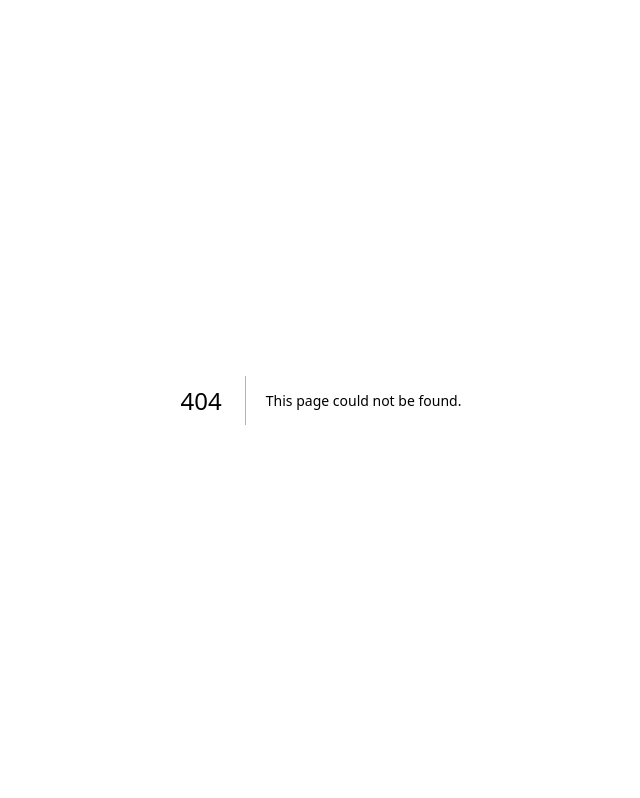
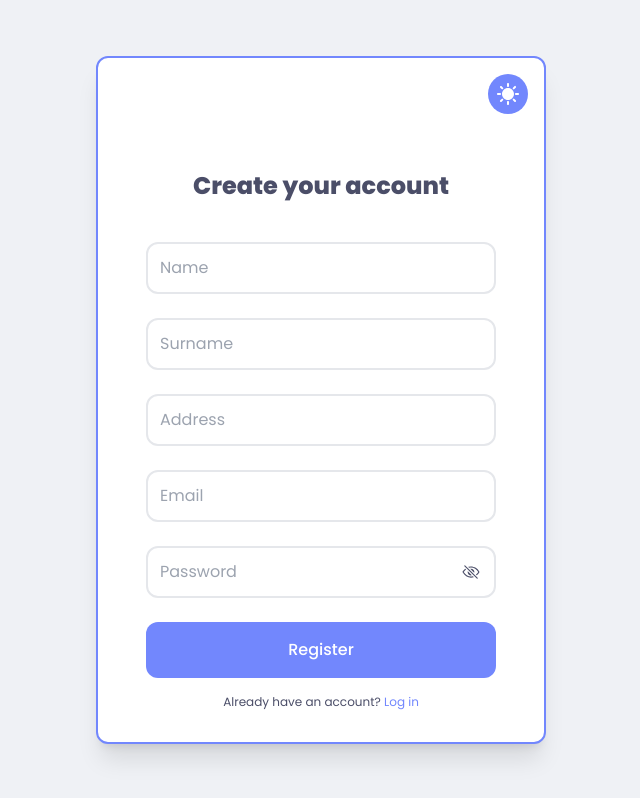
Before and after one commit to coradini1/Coyote-Trade, a Next.js app in the folder frontend/: page /register in a window 1280 px wide. Before the commit this address had no page. Shown: the whole page, without its empty margins (319-959 px from the left). Built offline with nearby package versions, Linux system fonts and the light colour scheme.

Commit message:
feat: add register screen

```diff
--- a/frontend/app/login/page.tsx
+++ b/frontend/app/login/page.tsx
@@ -38,7 +38,7 @@ export default function Home() {
     const theme = localStorage.getItem("darkMode")
 
     if (theme === "true") {
-      setDarkMode(true)
+    setDarkMode(true)
     } else {
       setDarkMode(false)
     }
--- a/frontend/app/page.tsx
+++ b/frontend/app/page.tsx
@@ -5,6 +5,7 @@ export default function Home() {
     <main>
       <h1>index</h1>
       <Link href="/login">login</Link>
+      <Link href="/register">register</Link>
     </main>
   );
 }
--- /dev/null
+++ b/frontend/app/register/page.tsx
@@ -0,0 +1,249 @@
+"use client";
+import React, { useEffect, useState } from "react";
+
+import { motion } from "framer-motion";
+import { MdSunny } from "react-icons/md";
+import { IoMdArrowBack, IoMdMoon } from "react-icons/io";
+
+import { Label } from "@/components/ui/label";
+import { Checkbox } from "@/components/ui/checkbox";
+import { Toaster } from "@/components/ui/toaster";
+
+import Link from "@/components/custom/Link/Link";
+import Input from "@/components/custom/Input/Input";
+
+import { useToast } from "@/components/ui/use-toast";
+
+type FormProps = {
+  name: string;
+  surname: string;
+  address: string;
+  email: string;
+  password: string;
+  persist?: boolean;
+};
+
+export default function Home() {
+  const [formData, setFormData] = useState<FormProps>({
+    name: "",
+    surname: "",
+    address: "",
+    email: "",
+    password: "",
+    persist: false,
+  });
+
+  const [darkMode, setDarkMode] = useState<boolean>(false);
+  const [loading, setLoading] = useState<boolean>(false);
+  const [isResetingPassword, setIsResetingPassword] = useState<boolean>(false);
+
+  const { toast } = useToast();
+
+  useEffect(() => {
+    const theme = localStorage.getItem("darkMode");
+
+    if (theme === "true") {
+      setDarkMode(true);
+    } else {
+      setDarkMode(false);
+    }
+  }, []);
+
+  const container = {
+    hidden: { opacity: 1, scale: 1 },
+    visible: {
+      opacity: 1,
+      scale: 1,
+
+      transition: {
+        delayChildren: 0,
+        staggerChildren: 0.2,
+      },
+    },
+  };
+
+  const item = {
+    hidden: { y: 20, opacity: 0 },
+    visible: {
+      y: 0,
+      opacity: 1,
+    },
+  };
+
+  function handleForm(e: React.FormEvent) {
+    e.preventDefault();
+
+    toast({
+      title: "Test notification",
+      description: "I'm testing the notification system",
+    });
+    console.log(formData);
+  }
+
+  function handleResetPassword() {
+    setLoading(true);
+    setIsResetingPassword(true);
+
+    setTimeout(() => {
+      setLoading(false);
+    }, 600);
+  }
+
+  return (
+    <div className={darkMode ? "dark" : ""}>
+      <main className="bg-base dark:bg-baseDark h-screen w-screen flex flex-col items-center justify-center transition-colors ease-out duration-300">
+        <Toaster />
+        <motion.div
+          initial="hidden"
+          animate="visible"
+          variants={container}
+          className={`${
+            isResetingPassword && "flex flex-col justify-center"
+          } relative bg-white dark:bg-foregroundDark w-[450px] min-h-[548px] py-8 px-12 border-lavender border-solid border-2 rounded-xl shadow-xl transition-colors ease-out duration-300`}
+        >
+          <button
+            className="absolute top-4 right-4 w-10 flex flex-col items-center bg-lavender text-white py-2 px-4 rounded-full"
+            onClick={() => {
+              localStorage.setItem("darkMode", String(!darkMode));
+              setDarkMode(!darkMode);
+            }}
+          >
+            {!darkMode ? (
+              <MdSunny className="text-2xl" />
+            ) : (
+              <IoMdMoon className="text-2xl" />
+            )}
+          </button>
+          {!loading ? (
+            <>
+              <>
+                <motion.h1
+                  variants={item}
+                  className="font-bold text-textBase dark:text-textBaseDark text-2xl text-center mt-20 transition-colors ease-out duration-300"
+                >
+                  Create your account
+                </motion.h1>
+                <form
+                  onSubmit={(e: React.FormEvent) => handleForm(e)}
+                  className="flex flex-col gap-6 mt-10"
+                >
+                  <Input
+                    variantItem={item}
+                    type="text"
+                    placeholder="Name"
+                    onChange={(e: React.ChangeEvent<HTMLInputElement>) => {
+                      const { target } = e;
+
+                      setFormData({
+                        ...formData,
+                        name: target.value,
+                      });
+                    }}
+                    required
+                  />
+                   <Input
+                    variantItem={item}
+                    type="text"
+                    placeholder="Surname"
+                    onChange={(e: React.ChangeEvent<HTMLInputElement>) => {
+                      const { target } = e;
+
+                      setFormData({
+                        ...formData,
+                        surname: target.value,
+                      });
+                    }}
+                    required
+                  />
+                   <Input
+                    variantItem={item}
+                    type="text"
+                    placeholder="Address"
+                    onChange={(e: React.ChangeEvent<HTMLInputElement>) => {
+                      const { target } = e;
+
+                      setFormData({
+                        ...formData,
+                        address: target.value,
+                      });
+                    }}
+                    required
+                  />
+                     <Input
+                    variantItem={item}
+                    type="email"
+                    placeholder="Email"
+                    onChange={(e: React.ChangeEvent<HTMLInputElement>) => {
+                      const { target } = e;
+
+                      setFormData({
+                        ...formData,
+                        email: target.value,
+                      });
+                    }}
+                    required
+                  />
+                  <Input
+                    variantItem={item}
+                    type="password"
+                    placeholder="Password"
+                    onChange={(e: React.ChangeEvent<HTMLInputElement>) => {
+                      const { target } = e;
+
+                      setFormData({
+                        ...formData,
+                        password: target.value,
+                      });
+                    }}
+                    required
+                  />
+
+                  <div className="flex flex-col">
+                    <motion.button
+                      variants={item}
+                      type="submit"
+                      className="bg-lavender py-4 px-2 font-medium text-white rounded-xl hover:bg-lavender-500 transition ease-out duration-200"
+                    >
+                      Register
+                    </motion.button>
+                    <motion.p
+                      variants={item}
+                      className="text-xs text-textBase dark:text-textBaseDark text-center mt-4 transition-colors ease-out duration-300"
+                    >
+                      Already have an account? <Link href="/login" text="Log in" />
+                    </motion.p>
+                  </div>
+                </form>
+              </>
+            </>
+          ) : (
+            <Spinner />
+          )}
+        </motion.div>
+      </main>
+    </div>
+  );
+}
+
+const Spinner = () => {
+  return (
+    <div className="flex justify-center items-center" role="status">
+      <svg
+        aria-hidden="true"
+        className="spinner w-11 h-11 text-gray-200 animate-spin dark:text-gray-600 fill-lavender"
+        viewBox="0 0 100 101"
+        fill="none"
+        xmlns="http://www.w3.org/2000/svg"
+      >
+        <path
+          d="M100 50.5908C100 78.2051 77.6142 100.591 50 100.591C22.3858 100.591 0 78.2051 0 50.5908C0 22.9766 22.3858 0.59082 50 0.59082C77.6142 0.59082 100 22.9766 100 50.5908ZM9.08144 50.5908C9.08144 73.1895 27.4013 91.5094 50 91.5094C72.5987 91.5094 90.9186 73.1895 90.9186 50.5908C90.9186 27.9921 72.5987 9.67226 50 9.67226C27.4013 9.67226 9.08144 27.9921 9.08144 50.5908Z"
+          fill="currentColor"
+        />
+        <path
+          d="M93.9676 39.0409C96.393 38.4038 97.8624 35.9116 97.0079 33.5539C95.2932 28.8227 92.871 24.3692 89.8167 20.348C85.8452 15.1192 80.8826 10.7238 75.2124 7.41289C69.5422 4.10194 63.2754 1.94025 56.7698 1.05124C51.7666 0.367541 46.6976 0.446843 41.7345 1.27873C39.2613 1.69328 37.813 4.19778 38.4501 6.62326C39.0873 9.04874 41.5694 10.4717 44.0505 10.1071C47.8511 9.54855 51.7191 9.52689 55.5402 10.0491C60.8642 10.7766 65.9928 12.5457 70.6331 15.2552C75.2735 17.9648 79.3347 21.5619 82.5849 25.841C84.9175 28.9121 86.7997 32.2913 88.1811 35.8758C89.083 38.2158 91.5421 39.6781 93.9676 39.0409Z"
+          fill="currentFill"
+        />
+      </svg>
+    </div>
+  );
+};
```
